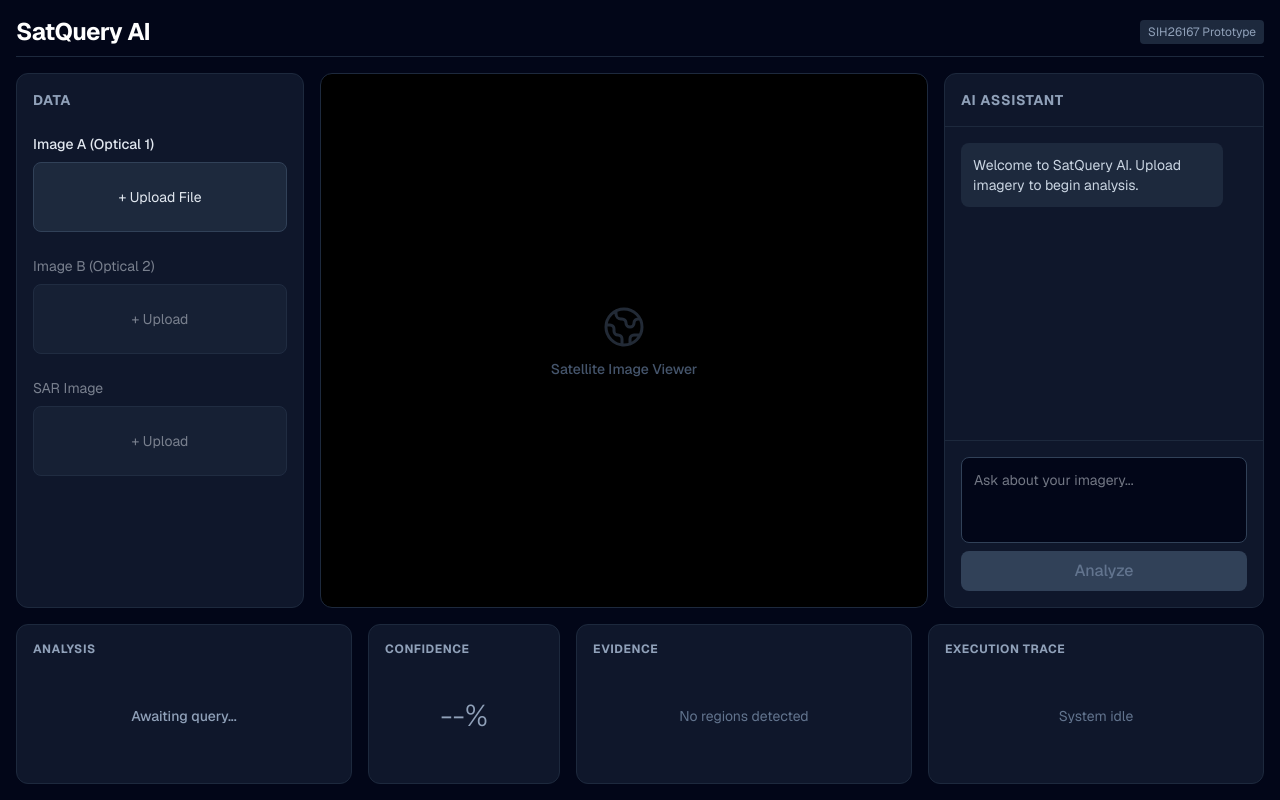
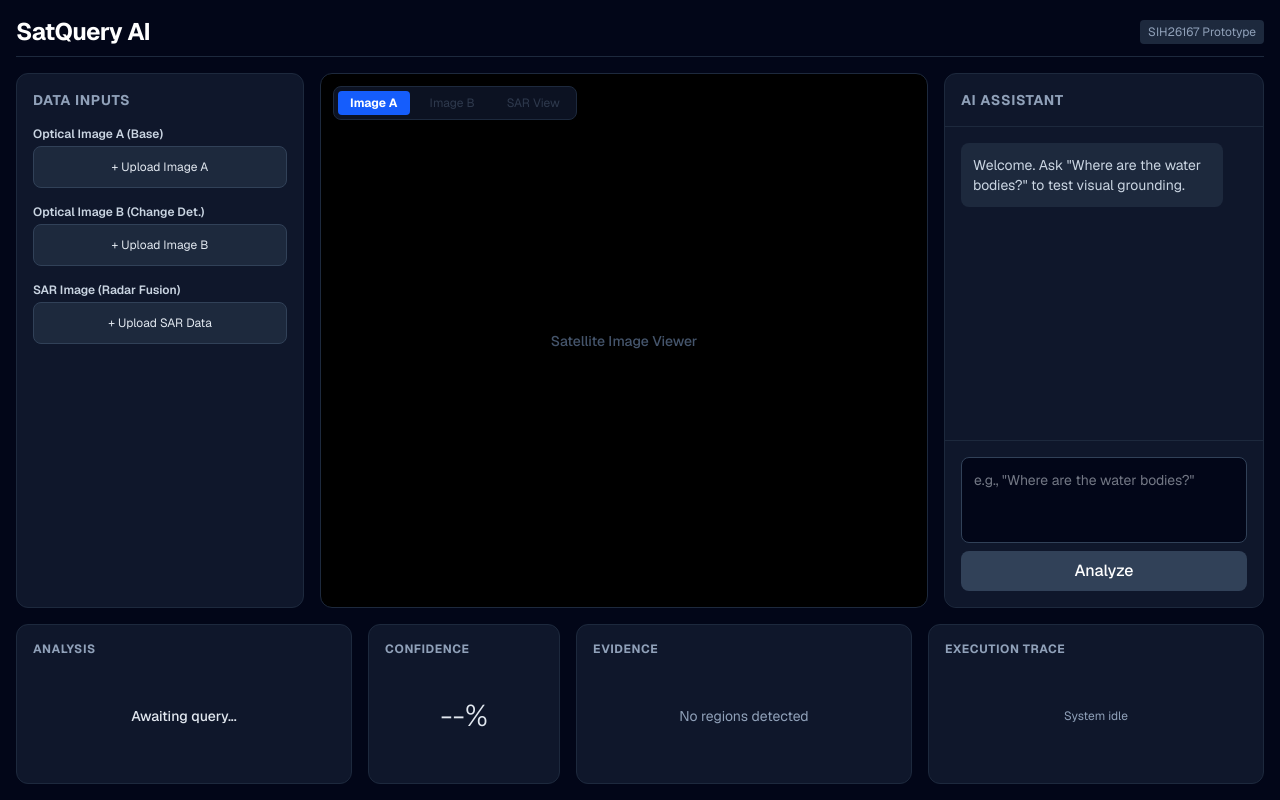
Before and after one commit to 444muzammil/satquery-ai, a Next.js app in the folder frontend/frontend/: page / in a window 1280 px wide. Built offline with nearby package versions, Linux system fonts and the light colour scheme.

Commit message:
Day 5 complete: Implemented visual grounding and view controls

```diff
--- a/frontend/frontend/app/page.tsx
+++ b/frontend/frontend/app/page.tsx
@@ -1,185 +1,190 @@
 'use client';
 
-import { useState, useRef } from 'react';
+import { useState, useRef, useEffect } from 'react';
 
-type ChatMessage = {
-  role: 'user' | 'ai';
-  text: string;
-  confidence?: number;
-};
+type ChatMessage = { role: 'user' | 'ai'; text: string; confidence?: number; };
+type BoundingBox = number[];
 
 export default function Home() {
   const [imageA, setImageA] = useState<string | null>(null);
   const [metaA, setMetaA] = useState<any>(null);
-  const [mask, setMask] = useState<string | null>(null);
-  const [viewMode, setViewMode] = useState<'original' | 'evidence' | 'overlay'>('overlay');
-  const [loading, setLoading] = useState(false);
+  const [imageB, setImageB] = useState<string | null>(null);
+  const [metaB, setMetaB] = useState<any>(null);
+  const [sarImage, setSarImage] = useState<string | null>(null);
+  const [metaSar, setMetaSar] = useState<any>(null);
+
+  const [loading, setLoading] = useState<string | null>(null);
+  const [activeTab, setActiveTab] = useState<'A' | 'B' | 'SAR'>('A');
+
+  // NEW: View controls for Day 5
+  const [viewMode, setViewMode] = useState<'Original' | 'Evidence' | 'Overlay'>('Overlay');
 
   const [query, setQuery] = useState("");
-  const [chatHistory, setChatHistory] = useState<ChatMessage[]>([
-    { role: 'ai', text: 'Welcome to SatQuery AI. Upload imagery to begin analysis.' }
-  ]);
+  const [chatHistory, setChatHistory] = useState<ChatMessage[]>([{ role: 'ai', text: 'Welcome. Ask "Where are the water bodies?" to test visual grounding.' }]);
   const [analyzing, setAnalyzing] = useState(false);
 
-  const [metrics, setMetrics] = useState({
-    analysis: 'Awaiting query...',
-    confidence: '--%',
-    evidence: 'No regions detected',
-    trace: 'System idle'
-  });
+  // Updated evidence state to support multiple regions
+  const [regions, setRegions] = useState<BoundingBox[]>([]);
+  const [regionLabel, setRegionLabel] = useState<string>("");
 
-  // Calculate actual rendered image dimensions to scale the backend request
-  const imageRef = useRef<HTMLImageElement>(null);
+  const chatEndRef = useRef<HTMLDivElement>(null);
 
-  const handleFileUpload = async (event: React.ChangeEvent<HTMLInputElement>) => {
+  const [metrics, setMetrics] = useState({ analysis: 'Awaiting query...', confidence: '--%', evidence: 'No regions detected', trace: 'System idle' });
+
+  useEffect(() => { chatEndRef.current?.scrollIntoView({ behavior: "smooth" }); }, [chatHistory]);
+
+  const handleFileUpload = async (event: React.ChangeEvent<HTMLInputElement>, slot: 'A' | 'B' | 'SAR') => {
     const file = event.target.files?.[0];
     if (!file) return;
 
-    setLoading(true);
+    setLoading(slot);
+    setRegions([]);
     const formData = new FormData();
     formData.append('file', file);
 
     try {
-      const response = await fetch('http://localhost:8000/api/upload', {
-        method: 'POST',
-        body: formData,
-      });
+      const response = await fetch('http://localhost:8000/api/upload', { method: 'POST', body: formData });
       const data = await response.json();
-      setMetaA(data.metadata);
-      setImageA(data.preview);
-      setMask(null); // Clear previous masks
-    } catch (error) {
-      console.error("Upload failed", error);
-    } finally {
-      setLoading(false);
-    }
+
+      if (slot === 'A') { setMetaA(data.metadata); setImageA(data.preview); setActiveTab('A'); }
+      else if (slot === 'B') { setMetaB(data.metadata); setImageB(data.preview); setActiveTab('B'); }
+      else if (slot === 'SAR') { setMetaSar(data.metadata); setSarImage(data.preview); setActiveTab('SAR'); }
+    } catch (error) { console.error("Upload failed", error); } finally { setLoading(null); }
   };
 
   const handleAnalyze = async () => {
-    if (!query.trim() || !imageA) return;
+    if (!query.trim()) return;
 
     const newChat = [...chatHistory, { role: 'user' as const, text: query }];
     setChatHistory(newChat);
     setQuery("");
     setAnalyzing(true);
-    setMetrics(prev => ({ ...prev, trace: 'Agent Controller -> Validating Inputs...' }));
-
-    // Get display dimensions to match the mask size
-    const imgWidth = imageRef.current?.clientWidth || 500;
-    const imgHeight = imageRef.current?.clientHeight || 500;
+    setRegions([]);
+    setViewMode('Overlay'); // Default to overlay when new analysis runs
+    setMetrics(prev => ({ ...prev, trace: 'Agent Controller -> Executing Grounding...' }));
 
     try {
       const response = await fetch('http://localhost:8000/api/vqa', {
         method: 'POST',
         headers: { 'Content-Type': 'application/json' },
-        body: JSON.stringify({
-          image_base64: imageA,
-          query: query,
-          width: Math.round(imgWidth),
-          height: Math.round(imgHeight)
-        }),
+        body: JSON.stringify({ image_base64: imageA || "", query: query, has_sar: !!sarImage, has_bitemporal: !!imageB }),
       });
 
       const data = await response.json();
+      setChatHistory([...newChat, { role: 'ai', text: data.answer, confidence: data.confidence }]);
 
-      setChatHistory([...newChat, { role: 'ai', text: data.answer, confidence: data.confidence }]);
-      if (data.mask) {
-        setMask(data.mask);
-        setViewMode('overlay');
+      if (data.evidence && data.evidence.coords) {
+        setRegions(data.evidence.coords);
+        setRegionLabel(data.evidence.label || "Detected");
       }
 
       setMetrics({
-        analysis: 'Task Complete',
+        analysis: data.task,
         confidence: `${data.confidence}%`,
-        evidence: data.evidence,
+        evidence: data.evidence.coords ? `${data.evidence.coords.length} region(s) grounded` : 'Text Analysis',
         trace: data.trace
       });
+
+      if (data.task === "Bi-Temporal Change Detection" && imageB) setActiveTab('B');
+      if (data.task === "Cross-Modal Optical-SAR Fusion" && sarImage) setActiveTab('SAR');
 
     } catch (error) {
       console.error("Analysis failed", error);
       setChatHistory([...newChat, { role: 'ai', text: "Error connecting to AI backend." }]);
-    } finally {
-      setAnalyzing(false);
-    }
+    } finally { setAnalyzing(false); }
+  };
+
+  const getActiveImage = () => {
+    if (activeTab === 'A') return imageA;
+    if (activeTab === 'B') return imageB;
+    if (activeTab === 'SAR') return sarImage;
+    return null;
   };
 
   return (
     <div className="flex flex-col h-screen bg-slate-950 text-slate-200 p-4 gap-4 font-sans">
-
       <header className="flex justify-between items-center pb-2 border-b border-slate-800">
         <h1 className="text-2xl font-bold text-white tracking-tight">SatQuery AI</h1>
         <span className="text-xs bg-slate-800 px-2 py-1 rounded text-slate-400">SIH26167 Prototype</span>
       </header>
 
       <div className="flex flex-1 gap-4 overflow-hidden">
-
-        {/* LEFT PANEL */}
-        <aside className="w-72 bg-slate-900 border border-slate-800 rounded-xl p-4 flex flex-col gap-6 overflow-y-auto">
-          <h2 className="text-sm font-bold text-slate-400 tracking-wider">DATA</h2>
-          <div className="flex flex-col gap-2">
-            <label className="text-sm font-medium">Image A (Optical 1)</label>
-            <label className="bg-slate-800 hover:bg-slate-700 border border-slate-700 rounded-lg py-6 text-sm flex flex-col items-center justify-center transition-colors cursor-pointer">
-              {loading ? "Processing..." : "+ Upload File"}
-              <input type="file" className="hidden" accept=".tif,.tiff,.png,.jpg,.jpeg" onChange={handleFileUpload} />
+        <aside className="w-72 bg-slate-900 border border-slate-800 rounded-xl p-4 flex flex-col gap-4 overflow-y-auto">
+          <h2 className="text-sm font-bold text-slate-400 tracking-wider">DATA INPUTS</h2>
+          <div className="flex flex-col gap-1">
+            <label className="text-xs font-semibold text-slate-300">Optical Image A (Base)</label>
+            <label className="bg-slate-800 hover:bg-slate-700 border border-slate-700 rounded-lg py-3 text-xs flex items-center justify-center cursor-pointer transition-colors">
+              {loading === 'A' ? "Processing..." : (imageA ? "✓ Image A Loaded" : "+ Upload Image A")}
+              <input type="file" className="hidden" accept=".tif,.tiff,.png,.jpg,.jpeg" onChange={(e) => handleFileUpload(e, 'A')} />
             </label>
-
-            {metaA && (
-              <div className="bg-slate-950 p-3 rounded border border-slate-800 text-xs text-slate-400 space-y-1 mt-2">
-                <p className="font-bold text-slate-200 mb-2">IMAGE INFORMATION</p>
-                <p>Format: {metaA.format}</p>
-                <p>Dimensions: {metaA.width} × {metaA.height}</p>
-                <p>Bands: {metaA.bands}</p>
-                <p>CRS: {metaA.crs}</p>
-              </div>
-            )}
           </div>
-          <div className="flex flex-col gap-2 opacity-50 pointer-events-none">
-            <label className="text-sm">Image B (Optical 2)</label>
-            <button className="bg-slate-800 border border-slate-700 rounded-lg py-6 text-sm">+ Upload</button>
+          <div className="flex flex-col gap-1">
+            <label className="text-xs font-semibold text-slate-300">Optical Image B (Change Det.)</label>
+            <label className="bg-slate-800 hover:bg-slate-700 border border-slate-700 rounded-lg py-3 text-xs flex items-center justify-center cursor-pointer transition-colors">
+              {loading === 'B' ? "Processing..." : (imageB ? "✓ Image B Loaded" : "+ Upload Image B")}
+              <input type="file" className="hidden" accept=".tif,.tiff,.png,.jpg,.jpeg" onChange={(e) => handleFileUpload(e, 'B')} />
+            </label>
           </div>
-          <div className="flex flex-col gap-2 opacity-50 pointer-events-none">
-            <label className="text-sm">SAR Image</label>
-            <button className="bg-slate-800 border border-slate-700 rounded-lg py-6 text-sm">+ Upload</button>
+          <div className="flex flex-col gap-1">
+            <label className="text-xs font-semibold text-slate-300">SAR Image (Radar Fusion)</label>
+            <label className="bg-slate-800 hover:bg-slate-700 border border-slate-700 rounded-lg py-3 text-xs flex items-center justify-center cursor-pointer transition-colors">
+              {loading === 'SAR' ? "Processing..." : (sarImage ? "✓ SAR Image Loaded" : "+ Upload SAR Data")}
+              <input type="file" className="hidden" accept=".tif,.tiff,.png,.jpg,.jpeg" onChange={(e) => handleFileUpload(e, 'SAR')} />
+            </label>
           </div>
         </aside>
 
-        {/* MIDDLE PANEL */}
         <main className="flex-1 bg-black border border-slate-800 rounded-xl flex flex-col relative overflow-hidden">
-          <div className="flex-1 relative flex items-center justify-center p-4">
-            {imageA ? (
-              <div className="relative w-full h-full flex items-center justify-center">
-                {/* Original Image */}
-                {(viewMode === 'original' || viewMode === 'overlay') && (
-                  <img ref={imageRef} src={imageA} alt="Satellite" className="max-w-full max-h-full object-contain absolute" />
-                )}
-                {/* Evidence Mask */}
-                {mask && (viewMode === 'evidence' || viewMode === 'overlay') && (
-                  <img src={mask} alt="Detection Mask" className="max-w-full max-h-full object-contain absolute z-10" />
-                )}
+
+          {/* Top-Left: Image Selection Tabs */}
+          <div className="absolute top-3 left-3 z-10 flex gap-2 bg-slate-900/80 p-1 rounded-lg border border-slate-800 backdrop-blur-sm">
+            <button onClick={() => setActiveTab('A')} className={`px-3 py-1 text-xs rounded transition-colors ${activeTab === 'A' ? 'bg-blue-600 text-white font-bold' : 'text-slate-400 hover:text-white'}`}>Image A</button>
+            <button onClick={() => setActiveTab('B')} disabled={!imageB} className={`px-3 py-1 text-xs rounded transition-colors ${activeTab === 'B' ? 'bg-blue-600 text-white font-bold' : 'text-slate-500 disabled:opacity-40'}`}>Image B</button>
+            <button onClick={() => setActiveTab('SAR')} disabled={!sarImage} className={`px-3 py-1 text-xs rounded transition-colors ${activeTab === 'SAR' ? 'bg-blue-600 text-white font-bold' : 'text-slate-500 disabled:opacity-40'}`}>SAR View</button>
+          </div>
+
+          {/* Top-Right: Evidence View Controls */}
+          {regions.length > 0 && (
+            <div className="absolute top-3 right-3 z-10 flex gap-1 bg-slate-900/80 p-1 rounded-lg border border-slate-800 backdrop-blur-sm">
+              <button onClick={() => setViewMode('Original')} className={`px-3 py-1 text-xs rounded transition-colors ${viewMode === 'Original' ? 'bg-slate-700 text-white' : 'text-slate-400 hover:text-white'}`}>Original</button>
+              <button onClick={() => setViewMode('Evidence')} className={`px-3 py-1 text-xs rounded transition-colors ${viewMode === 'Evidence' ? 'bg-blue-600 text-white font-bold' : 'text-slate-400 hover:text-white'}`}>Evidence</button>
+              <button onClick={() => setViewMode('Overlay')} className={`px-3 py-1 text-xs rounded transition-colors ${viewMode === 'Overlay' ? 'bg-green-600 text-white font-bold' : 'text-slate-400 hover:text-white'}`}>Overlay</button>
+            </div>
+          )}
+
+          <div className="flex-1 flex items-center justify-center relative w-full h-full">
+            {getActiveImage() ? (
+              <div className="relative w-full h-full flex items-center justify-center bg-zinc-950">
+                {/* Conditionally hide the base image if in 'Evidence' mode (showing only the mask representation) */}
+                <img
+                  src={getActiveImage()!}
+                  alt="Satellite View"
+                  className={`object-contain max-w-full max-h-full transition-opacity duration-300 ${viewMode === 'Evidence' ? 'opacity-10 grayscale' : 'opacity-100'}`}
+                />
+
+                {/* Map through all detected regions and render bounding boxes */}
+                {viewMode !== 'Original' && regions.map((bbox, idx) => (
+                  <div
+                    key={idx}
+                    className={`absolute border-2 pointer-events-none transition-all duration-500 ${viewMode === 'Evidence' ? 'border-blue-500 bg-blue-500/40' : 'border-green-500 bg-green-500/20'}`}
+                    style={{ top: `${bbox[0]}%`, left: `${bbox[1]}%`, height: `${bbox[2] - bbox[0]}%`, width: `${bbox[3] - bbox[1]}%` }}
+                  >
+                    <span className={`absolute -top-6 left-0 text-white text-[10px] font-bold px-1.5 py-0.5 rounded shadow-lg whitespace-nowrap ${viewMode === 'Evidence' ? 'bg-blue-600' : 'bg-green-600'}`}>
+                      {regionLabel} {idx + 1}
+                    </span>
+                  </div>
+                ))}
               </div>
             ) : (
               <div className="text-slate-600 flex flex-col items-center">
-                <svg className="w-12 h-12 mb-2 opacity-50" fill="none" stroke="currentColor" viewBox="0 0 24 24"><path strokeLinecap="round" strokeLinejoin="round" strokeWidth={1.5} d="M3.055 11H5a2 2 0 012 2v1a2 2 0 002 2 2 2 0 012 2v2.945M8 3.935V5.5A2.5 2.5 0 0010.5 8h.5a2 2 0 012 2 2 2 0 104 0 2 2 0 012-2h1.064M15 20.488V18a2 2 0 012-2h3.064M21 12a9 9 0 11-18 0 9 9 0 0118 0z" /></svg>
                 <p className="text-sm font-medium">Satellite Image Viewer</p>
               </div>
             )}
           </div>
-
-          {/* Grounding Controls */}
-          {mask && (
-            <div className="absolute bottom-4 left-1/2 transform -translate-x-1/2 bg-slate-900 border border-slate-700 rounded-full flex p-1 shadow-xl z-20">
-              <button onClick={() => setViewMode('original')} className={`px-4 py-1 text-xs rounded-full transition-colors ${viewMode === 'original' ? 'bg-blue-600 text-white' : 'text-slate-400 hover:text-white'}`}>Original</button>
-              <button onClick={() => setViewMode('evidence')} className={`px-4 py-1 text-xs rounded-full transition-colors ${viewMode === 'evidence' ? 'bg-blue-600 text-white' : 'text-slate-400 hover:text-white'}`}>Evidence</button>
-              <button onClick={() => setViewMode('overlay')} className={`px-4 py-1 text-xs rounded-full transition-colors ${viewMode === 'overlay' ? 'bg-blue-600 text-white' : 'text-slate-400 hover:text-white'}`}>Overlay</button>
-            </div>
-          )}
         </main>
 
-        {/* RIGHT PANEL */}
         <aside className="w-80 bg-slate-900 border border-slate-800 rounded-xl flex flex-col">
-          <div className="p-4 border-b border-slate-800">
-            <h2 className="text-sm font-bold text-slate-400 tracking-wider">AI ASSISTANT</h2>
-          </div>
+          <div className="p-4 border-b border-slate-800"><h2 className="text-sm font-bold text-slate-400 tracking-wider">AI ASSISTANT</h2></div>
           <div className="flex-1 p-4 overflow-y-auto flex flex-col gap-4">
             {chatHistory.map((msg, idx) => (
               <div key={idx} className={`p-3 rounded-lg text-sm w-11/12 ${msg.role === 'user' ? 'bg-blue-900/50 text-blue-100 self-end ml-auto border border-blue-800' : 'bg-slate-800 text-slate-300'}`}>
@@ -187,43 +192,29 @@ export default function Home() {
                 {msg.confidence && <p className="text-xs text-slate-500 mt-2 border-t border-slate-700 pt-1">Confidence: {msg.confidence}%</p>}
               </div>
             ))}
-            {analyzing && <div className="text-xs text-slate-500 animate-pulse">Agent is analyzing...</div>}
+            {analyzing && <div className="text-xs text-slate-500 animate-pulse">Agent is executing grounding task...</div>}
+            <div ref={chatEndRef} />
           </div>
           <div className="p-4 border-t border-slate-800 bg-slate-900 rounded-b-xl flex flex-col gap-2">
             <textarea
               className="w-full bg-slate-950 border border-slate-700 rounded-lg p-3 text-sm focus:outline-none focus:border-blue-500 resize-none"
-              rows={3} placeholder="Ask about your imagery..." value={query}
+              rows={3}
+              placeholder='e.g., "Where are the water bodies?"'
+              value={query}
               onChange={(e) => setQuery(e.target.value)}
               onKeyDown={(e) => { if (e.key === 'Enter' && !e.shiftKey) { e.preventDefault(); handleAnalyze(); } }}
             ></textarea>
-            <button onClick={handleAnalyze} disabled={analyzing || !imageA} className="w-full bg-blue-600 hover:bg-blue-500 disabled:bg-slate-700 disabled:text-slate-500 text-white font-medium py-2 rounded-lg transition-colors">
-              Analyze
-            </button>
+            <button onClick={handleAnalyze} disabled={analyzing || !imageA} className="w-full bg-blue-600 hover:bg-blue-500 disabled:bg-slate-700 text-white font-medium py-2 rounded-lg transition-colors">Analyze</button>
           </div>
         </aside>
-
       </div>
 
-      {/* BOTTOM METRICS */}
       <div className="h-40 flex gap-4">
-        <div className="flex-1 bg-slate-900 border border-slate-800 rounded-xl p-4 flex flex-col">
-          <h3 className="text-xs font-bold text-slate-400 tracking-wider mb-2">ANALYSIS</h3>
-          <div className="flex-1 flex items-center justify-center text-slate-400 text-sm font-medium">{metrics.analysis}</div>
-        </div>
-        <div className="w-48 bg-slate-900 border border-slate-800 rounded-xl p-4 flex flex-col">
-          <h3 className="text-xs font-bold text-slate-400 tracking-wider mb-2">CONFIDENCE</h3>
-          <div className="flex-1 flex items-center justify-center text-3xl font-light text-slate-400">{metrics.confidence}</div>
-        </div>
-        <div className="flex-1 bg-slate-900 border border-slate-800 rounded-xl p-4 flex flex-col">
-          <h3 className="text-xs font-bold text-slate-400 tracking-wider mb-2">EVIDENCE</h3>
-          <div className="flex-1 flex items-center justify-center text-slate-500 text-sm">{metrics.evidence}</div>
-        </div>
-        <div className="flex-1 bg-slate-900 border border-slate-800 rounded-xl p-4 flex flex-col">
-          <h3 className="text-xs font-bold text-slate-400 tracking-wider mb-2">EXECUTION TRACE</h3>
-          <div className="flex-1 flex items-center justify-center text-slate-500 text-sm text-center px-2">{metrics.trace}</div>
-        </div>
+        <div className="flex-1 bg-slate-900 border border-slate-800 rounded-xl p-4 flex flex-col"><h3 className="text-xs font-bold text-slate-400 tracking-wider mb-2">ANALYSIS</h3><div className="flex-1 flex items-center justify-center text-slate-200 text-sm font-medium text-center">{metrics.analysis}</div></div>
+        <div className="w-48 bg-slate-900 border border-slate-800 rounded-xl p-4 flex flex-col"><h3 className="text-xs font-bold text-slate-400 tracking-wider mb-2">CONFIDENCE</h3><div className="flex-1 flex items-center justify-center text-3xl font-light text-slate-200">{metrics.confidence}</div></div>
+        <div className="flex-1 bg-slate-900 border border-slate-800 rounded-xl p-4 flex flex-col"><h3 className="text-xs font-bold text-slate-400 tracking-wider mb-2">EVIDENCE</h3><div className="flex-1 flex items-center justify-center text-slate-400 text-sm text-center">{metrics.evidence}</div></div>
+        <div className="flex-1 bg-slate-900 border border-slate-800 rounded-xl p-4 flex flex-col"><h3 className="text-xs font-bold text-slate-400 tracking-wider mb-2">EXECUTION TRACE</h3><div className="flex-1 flex items-center justify-center text-slate-400 text-xs text-center px-2">{metrics.trace}</div></div>
       </div>
-
     </div>
   );
 }
```
Also changed, not shown: 1 other file (tests, documents, lock files or other folders).
